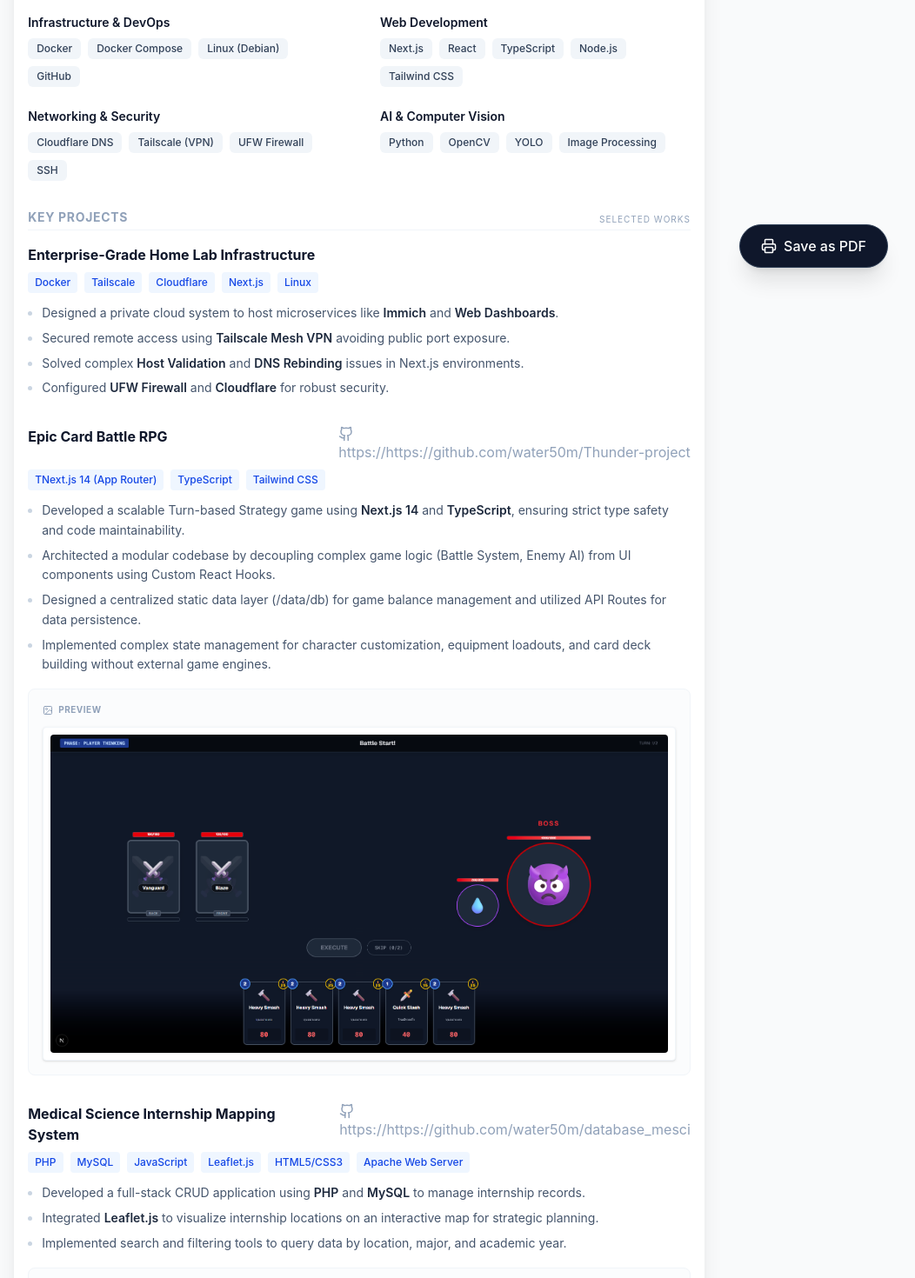
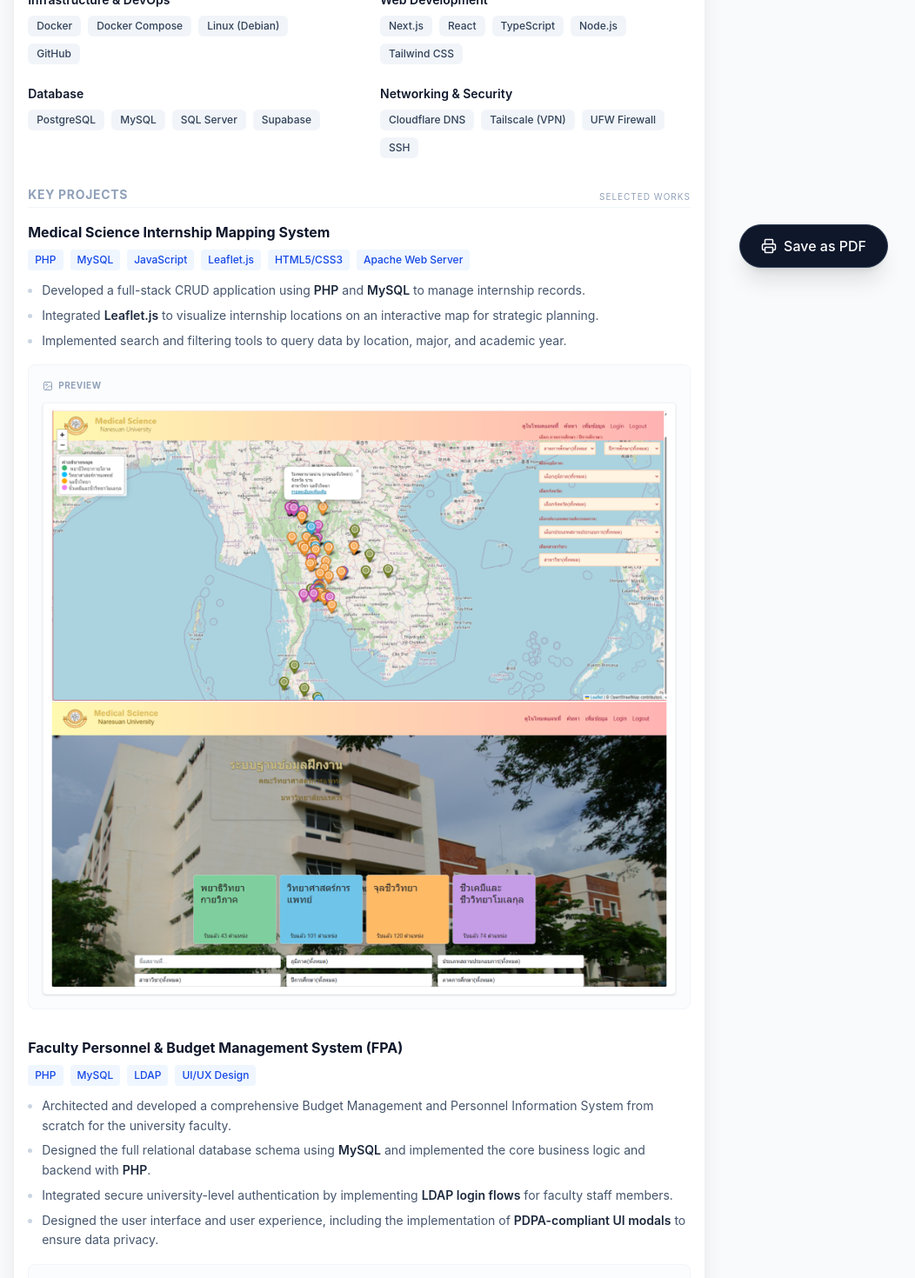
Before and after one commit to water50m/portfome, a Next.js app: page / in a window 1280 px wide. Shown: the part 460-1930 px from the top of the page at 87% size, without its empty margins (227-1279 px from the left). Built offline with nearby package versions, Linux system fonts and the light colour scheme.

Commit message:
add FPA project

```diff
--- a/src/app/resume/page.tsx
+++ b/src/app/resume/page.tsx
@@ -46,14 +46,22 @@
         ]
       },
       {
-        title: "AI Clothes Detection for Suspect Identification",
-        tech: "Python, PyTorch, YOLO, OpenCV",
+        title: "Faculty Personnel & Budget Management System (FPA)",
+        tech: "PHP, MySQL, LDAP, UI/UX Design",
         points: [
-          "Developed an AI system to identify individuals from CCTV feeds based on physical descriptions of clothing to assist in suspect tracking.",
-          "Solved **Data Scarcity** by engineering a Synthetic Data Pipeline to generate 10,000+ labeled clothing images, learning how to bridge the gap between virtual and real-world data.",
-          "Explored **Real-time Inference** on video streams, focusing on the accuracy of detection in low-quality surveillance environments."
+          "Engineered a full-cycle web application from scratch, designing a robust **Relational Database** to streamline complex faculty budget and personnel data.",
+          "Integrated enterprise-level **LDAP Authentication** and implemented **PDPA-compliant** UI flows to ensure strict organizational data privacy."
         ]
       },
+      // {
+      //   title: "AI Clothes Detection for Suspect Identification",
+      //   tech: "Python, PyTorch, YOLO, OpenCV",
+      //   points: [
+      //     "Developed an AI system to identify individuals from CCTV feeds based on physical descriptions of clothing to assist in suspect tracking.",
+      //     "Solved **Data Scarcity** by engineering a Synthetic Data Pipeline to generate 10,000+ labeled clothing images, learning how to bridge the gap between virtual and real-world data.",
+      //     "Explored **Real-time Inference** on video streams, focusing on the accuracy of detection in low-quality surveillance environments."
+      //   ]
+      // },
       {
         title: "Epic Card Battle RPG",
         tech: "Next.js 14, TypeScript, Tailwind CSS",
@@ -116,13 +124,21 @@
           "ได้รับประสบการณ์ตรงด้าน **Systems Administration** และการจัดการ DNS สำหรับการเข้าถึงจากระยะไกลที่มีความเสถียร"
         ]
       },
+      // {
+      //   title: "ระบบ AI ตรวจจับเสื้อผ้าเพื่อระบุตัวตนบุคคล",
+      //   tech: "Python, PyTorch, YOLO, OpenCV",
+      //   points: [
+      //     "พัฒนา AI สำหรับตรวจจับและค้นหาบุคคลจากกล้องวงจรปิดโดยวิเคราะห์จากลักษณะเสื้อผ้า เพื่อช่วยในการระบุตัวตนผู้ต้องสงสัยตามรูปพรรณสัณฐาน",
+      //     "แก้ปัญหา **การขาดแคลนข้อมูล** โดยสร้าง Pipeline ข้อมูลสังเคราะห์กว่า 10,000 ภาพ เรียนรู้การปรับจูนโมเดลให้ใช้งานได้จริงกับภาพจากกล้องวงจรปิดที่มีความละเอียดต่ำ",
+      //     "ศึกษาการทำ **Real-time Inference** กับไฟล์วิดีโอ เพื่อเพิ่มประสิทธิภาพในการค้นหาบุคคลในสถานการณ์จริง"
+      //   ]
+      // },
       {
-        title: "ระบบ AI ตรวจจับเสื้อผ้าเพื่อระบุตัวตนบุคคล",
-        tech: "Python, PyTorch, YOLO, OpenCV",
+        title: "ระบบจัดการข้อมูลบุคลากรและงบประมาณคณะ (FPA System)",
+        tech: "PHP, MySQL, LDAP, UI/UX Design",
         points: [
-          "พัฒนา AI สำหรับตรวจจับและค้นหาบุคคลจากกล้องวงจรปิดโดยวิเคราะห์จากลักษณะเสื้อผ้า เพื่อช่วยในการระบุตัวตนผู้ต้องสงสัยตามรูปพรรณสัณฐาน",
-          "แก้ปัญหา **การขาดแคลนข้อมูล** โดยสร้าง Pipeline ข้อมูลสังเคราะห์กว่า 10,000 ภาพ เรียนรู้การปรับจูนโมเดลให้ใช้งานได้จริงกับภาพจากกล้องวงจรปิดที่มีความละเอียดต่ำ",
-          "ศึกษาการทำ **Real-time Inference** กับไฟล์วิดีโอ เพื่อเพิ่มประสิทธิภาพในการค้นหาบุคคลในสถานการณ์จริง"
+          "พัฒนาระบบเว็บแอปพลิเคชันแบบ Full-cycle ตั้งแต่เริ่มต้น โดยออกแบบโครงสร้าง **Relational Database** เพื่อจัดการข้อมูลบุคลากรและงบประมาณของคณะที่มีความซับซ้อน",
+          "เชื่อมต่อระบบยืนยันตัวตนระดับองค์กรด้วย **LDAP Authentication** และออกแบบหน้าต่าง UI ที่รองรับนโยบาย **PDPA** เพื่อรักษาความปลอดภัยและความเป็นส่วนตัวของข้อมูลผู้ใช้งาน"
         ]
       },
       {
--- a/src/data/resume-data.ts
+++ b/src/data/resume-data.ts
@@ -11,8 +11,7 @@
     github: "github.com/water50m",
     portfolio: "🔴 [your-portfolio-url.com]",
   },
-  summary:
-    "Full-Stack AI Engineer & Infrastructure Specialist Innovative Developer with expertise in AI Solutions (Computer Vision & LLMs) and Real-time Data Visualization. Experienced in engineering high-performance web systems, from rendering complex LiDAR/AMR dashboards to orchestrating automated trading workflows using Multi-Provider LLMs. Deeply skilled in deploying secure, enterprise-grade infrastructure on Linux environments, optimizing server performance, and solving complex network challenges.",
+  summary:"Results-driven Full-Stack Developer experienced in designing and engineering high-performance web systems, from UI implementation to complex database architecture. Skilled in modern web technologies and secure infrastructure deployment. Brings an innovative edge with practical knowledge in AI integration, particularly in Computer Vision and LLMs, to enhance application capabilities and automate workflows.",
 
   skills: [
 
@@ -25,13 +24,17 @@
       items: ["Next.js", "React", "TypeScript", "Node.js", "Tailwind CSS"],
     },
     {
+      category: "Database",
+      items: ["PostgreSQL", "MySQL", "SQL Server", "Supabase"],
+    },
+    {
       category: "Networking & Security",
       items: ["Cloudflare DNS", "Tailscale (VPN)", "UFW Firewall", "SSH"],
     },
-    {
-      category: "AI & Computer Vision",
-      items: ["Python", "OpenCV", "YOLO", "Image Processing"],
-    },
+    // {
+    //   category: "AI & Computer Vision",
+    //   items: ["Python", "OpenCV", "YOLO", "Image Processing"],
+    // },
   ],
 
   experience: [
@@ -49,6 +52,33 @@
   ],
 
   projects: [
+    {
+        title: "Medical Science Internship Mapping System",
+        link:"",
+        github:"",
+        tech: ["PHP", "MySQL", "JavaScript", "Leaflet.js", "HTML5/CSS3", "Apache Web Server"],
+        highlight: false,
+        description: [
+            "Developed a full-stack CRUD application using **PHP** and **MySQL** to manage internship records.",
+            "Integrated **Leaflet.js** to visualize internship locations on an interactive map for strategic planning.",
+            "Implemented search and filtering tools to query data by location, major, and academic year.",
+        ],
+        img: "images/medsciWeb.png"
+    },
+    {
+      title: "Faculty Personnel & Budget Management System (FPA)",
+      link: "",
+      github: "",
+      tech: ["PHP", "MySQL", "LDAP", "UI/UX Design"],
+      highlight: true,
+      description: [
+        "Architected and developed a comprehensive Budget Management and Personnel Information System from scratch for the university faculty.",
+        "Designed the full relational database schema using **MySQL** and implemented the core business logic and backend with **PHP**.",
+        "Integrated secure university-level authentication by implementing **LDAP login flows** for faculty staff members.",
+        "Designed the user interface and user experience, including the implementation of **PDPA-compliant UI modals** to ensure data privacy."
+      ],
+      img: "images/FPAsys_img.jpg"
+    },
     {
       title: "Enterprise-Grade Home Lab Infrastructure",
       link:"/project/home-cloud-server",
@@ -76,19 +106,7 @@
         ],
         img: "images/thunder_project.png"
     },
-    {
-        title: "Medical Science Internship Mapping System",
-        link:"",
-        github:"https://github.com/water50m/database_mesci",
-        tech: ["PHP", "MySQL", "JavaScript", "Leaflet.js", "HTML5/CSS3", "Apache Web Server"],
-        highlight: false,
-        description: [
-            "Developed a full-stack CRUD application using **PHP** and **MySQL** to manage internship records.",
-            "Integrated **Leaflet.js** to visualize internship locations on an interactive map for strategic planning.",
-            "Implemented search and filtering tools to query data by location, major, and academic year.",
-        ],
-        img: "images/medsciWeb.png"
-    },
+
     {
       title: "AI-Powered Stock Sentiment & Prediction Bot",
       link: "/project/Analysis-news",
```
Also changed, not shown: public/images/FPAsys_img.jpg (added).
